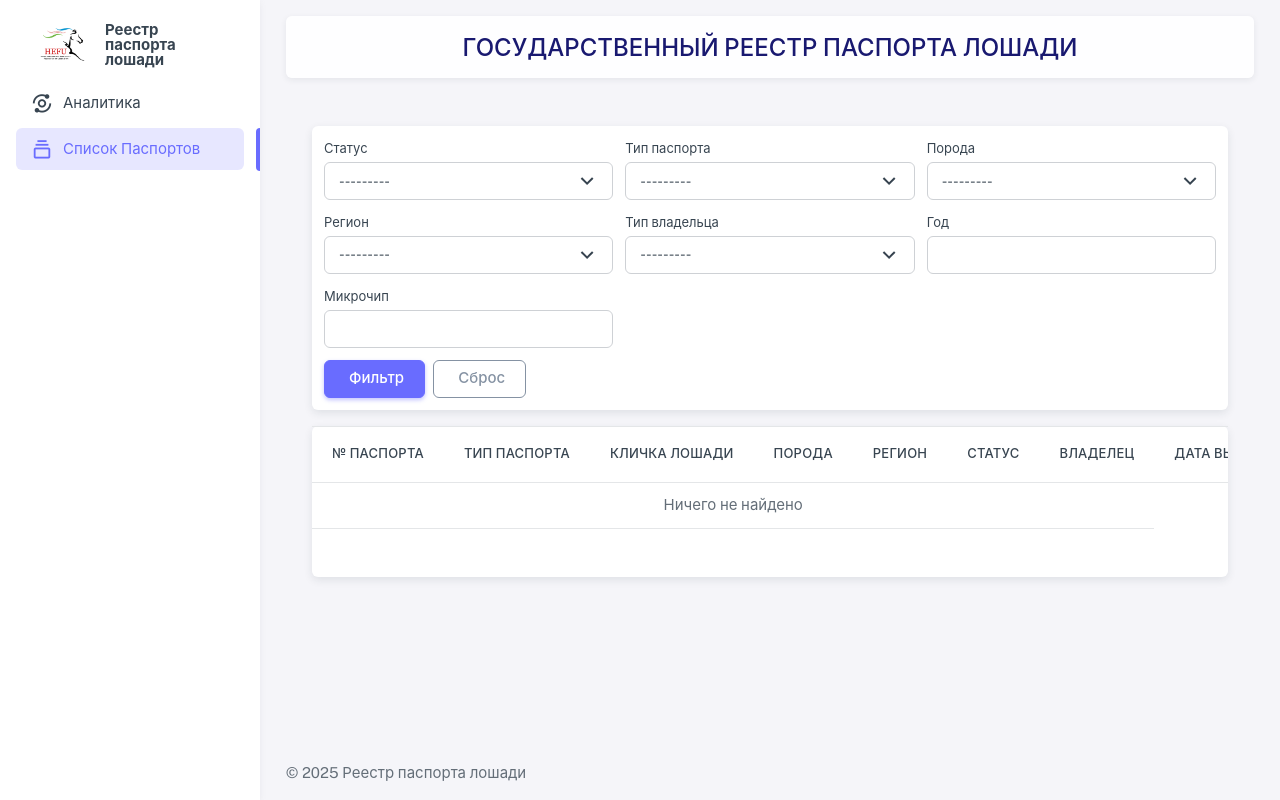
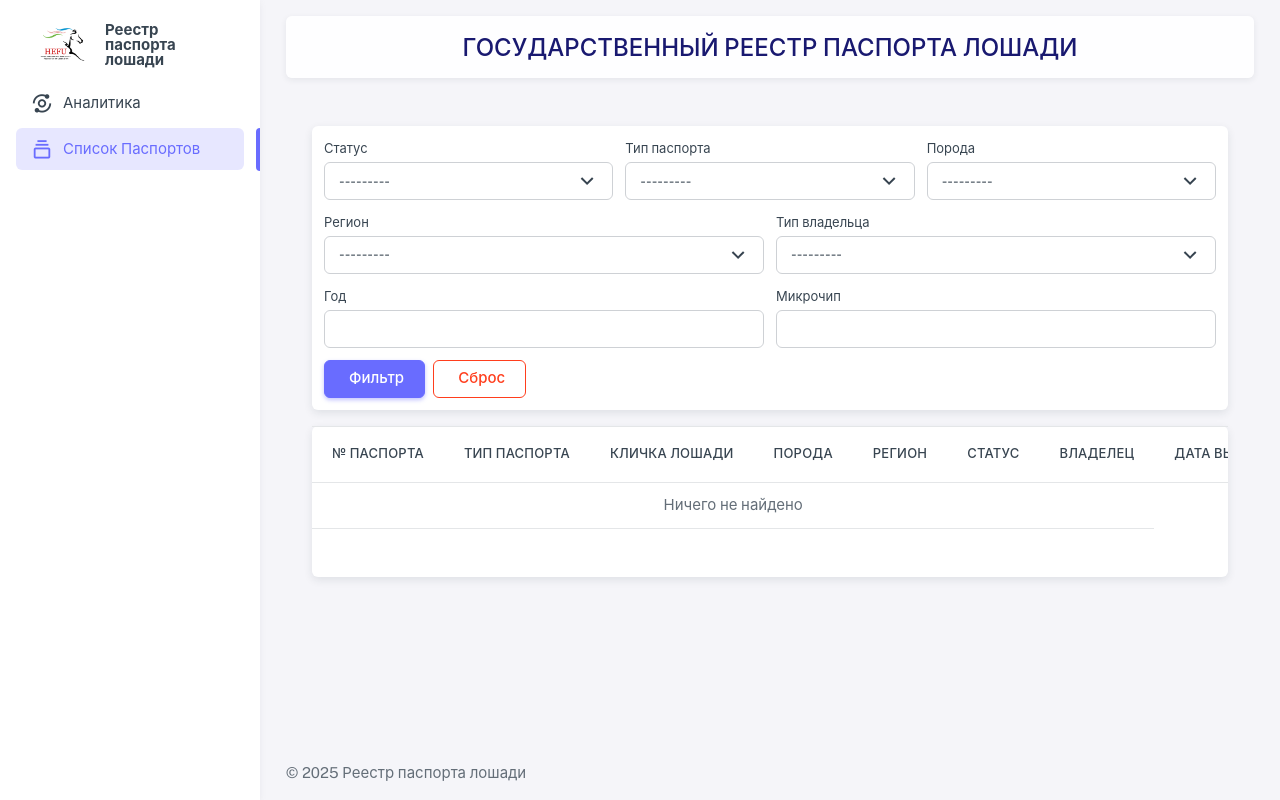
Before and after one commit to RizobekS/passport_registry, a Django app: page /list/ in a window 1280 px wide. Run offline with Django 5.2, Linux system fonts and the light colour scheme; data that the repository does not hold is empty; some libraries are stand-ins or nearby versions.

```diff
--- a/templates/passports/list.html
+++ b/templates/passports/list.html
@@ -22,26 +22,26 @@
       <label class="form-label">{{ filter.form.breed.label }}</label>
       {{ filter.form.breed|add_class:"form-select" }}
     </div>
-    <div class="col-md-4">
+    <div class="col-md-6">
       <label class="form-label">{{ filter.form.region.label }}</label>
       {{ filter.form.region|add_class:"form-select" }}
     </div>
-    <div class="col-md-4">
+    <div class="col-md-6">
       <label class="form-label">{{ filter.form.owner_kind.label }}</label>
       {{ filter.form.owner_kind|add_class:"form-select" }}
     </div>
-    <div class="col-md-4">
+    <div class="col-md-6">
       <label class="form-label">{{ filter.form.year.label }}</label>
       {{ filter.form.year|add_class:"form-control" }}
     </div>
-    <div class="col-md-4">
+    <div class="col-md-6">
       <label class="form-label">{{ filter.form.microchip.label }}</label>
       {{ filter.form.microchip|add_class:"form-control" }}
     </div>
   </div>
   <div class="mt-3 d-flex gap-2">
     <button class="btn btn-primary"><i class="ti ti-filter me-1"></i> Фильтр</button>
-    <a href="?" class="btn btn-outline-secondary"><i class="ti ti-refresh me-1"></i> Сброс</a>
+    <a href="?" class="btn btn-outline-danger"><i class="ti ti-refresh me-1"></i> Сброс</a>
   </div>
 </form>
 
```
